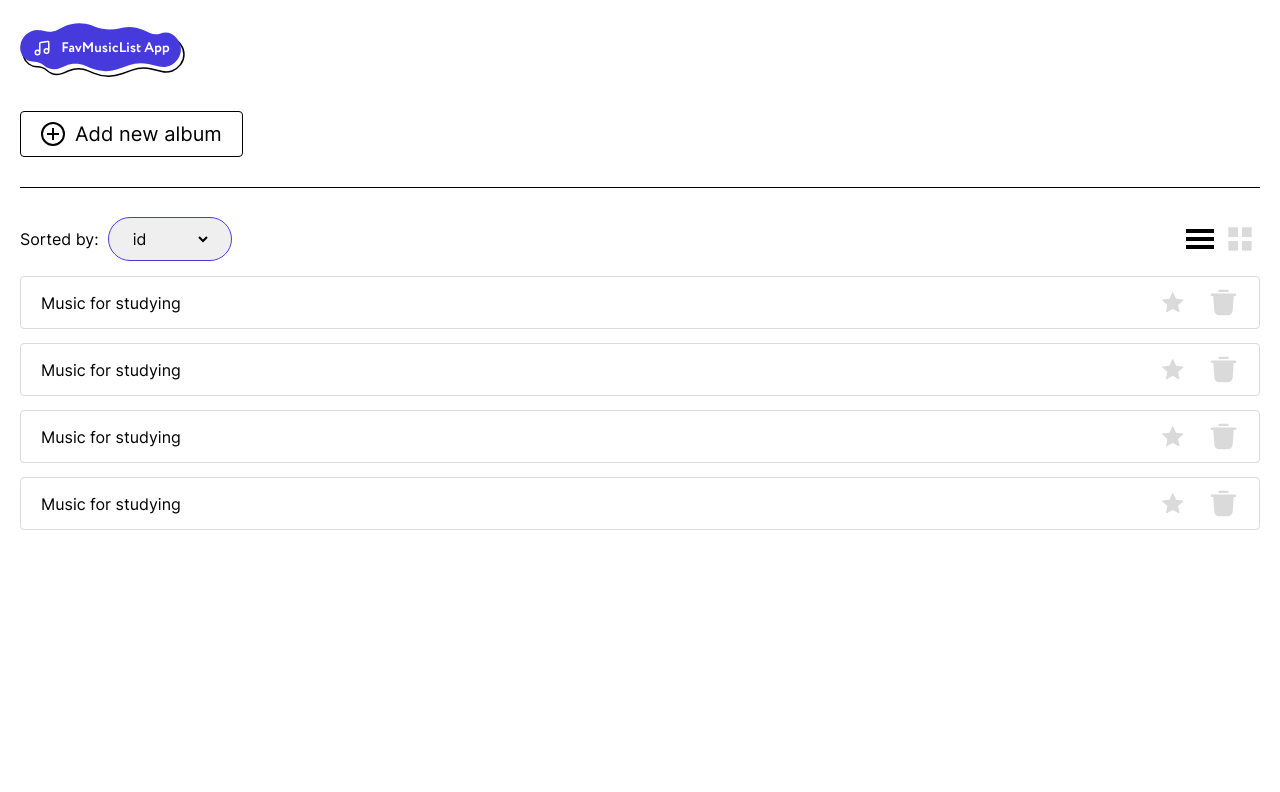
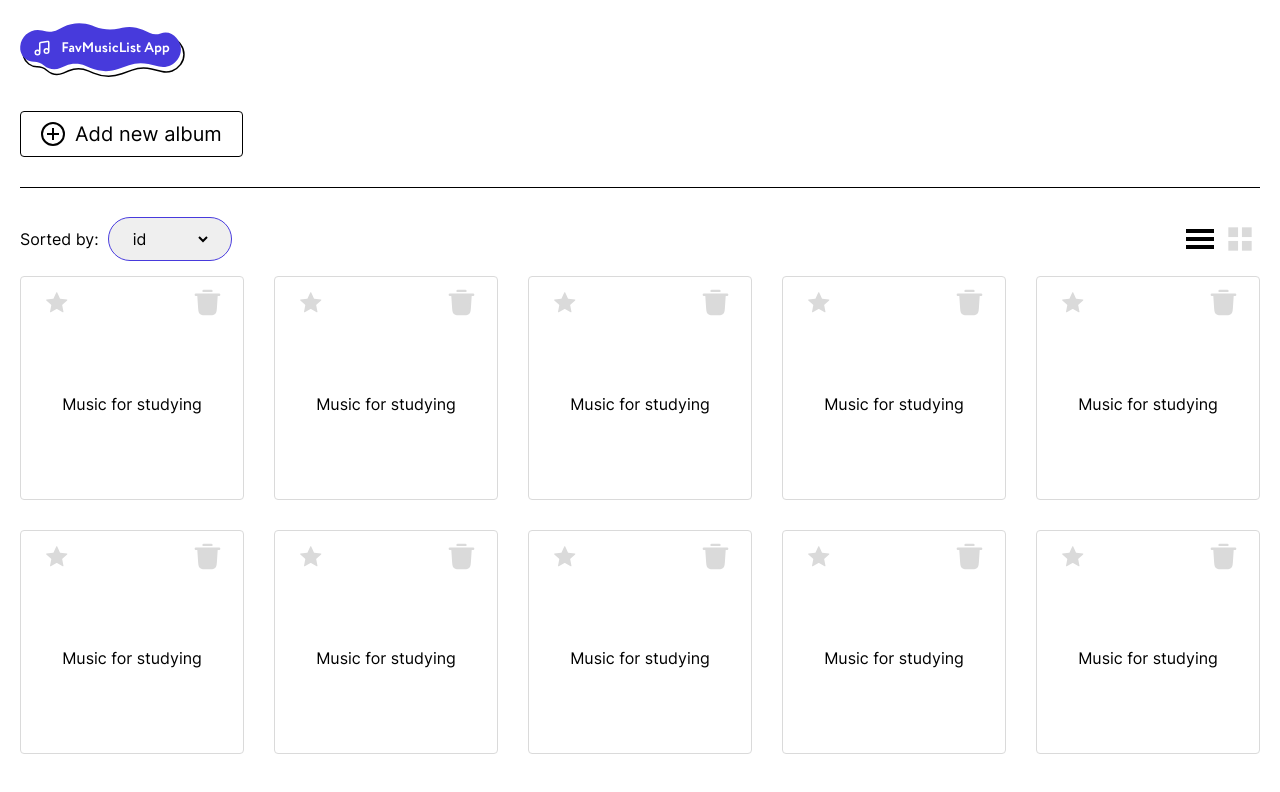
Before and after one commit to damian08k/FavMusicList, a React (Create React App) app: page / in a window 1280 px wide. Shown: the top 792 px of the page. Built offline with nearby package versions, Linux system fonts and the light colour scheme.

Commit message:
feat: Add displaying albums in grid view

```diff
--- a/src/components/AlbumsList/AlbumsList.module.css
+++ b/src/components/AlbumsList/AlbumsList.module.css
@@ -8,6 +8,3 @@
   align-items: center;
   justify-content: space-between;
 }
-
-.albums {
-}
--- a/src/components/AlbumsList/components/Albums/Albums.module.css
+++ b/src/components/AlbumsList/components/Albums/Albums.module.css
@@ -8,6 +8,14 @@
   gap: var(--spacing10);
 }
 
+.root.grid {
+  display: grid;
+  grid-template-columns: repeat(auto-fit, minmax(155px, 1fr));
+  justify-items: center;
+  justify-content: center;
+  gap: var(--spacing10);
+}
+
 @media (min-width: 912px) {
   .root {
     margin-top: var(--spacing16);
@@ -15,4 +23,9 @@
   .root.list {
     gap: var(--spacing14);
   }
+
+  .root.grid {
+    grid-template-columns: repeat(auto-fit, minmax(224px, 1fr));
+    gap: var(--spacing30);
+  }
 }
--- a/src/components/AlbumsList/components/Albums/Albums.tsx
+++ b/src/components/AlbumsList/components/Albums/Albums.tsx
@@ -4,8 +4,14 @@ import { Album } from "./components/Album/Album";
 export const Albums = () => {
   // TODO: in classes.list add condition with selected display option
   return (
-    <div className={`${classes.root} ${classes.list}`}>
+    <div className={`${classes.root} ${classes.grid}`}>
       {/* //TODO: This should be change to state mapping */}
+      <Album />
+      <Album />
+      <Album />
+      <Album />
+      <Album />
+      <Album />
       <Album />
       <Album />
       <Album />
--- a/src/components/AlbumsList/components/Albums/components/Album/Album.module.css
+++ b/src/components/AlbumsList/components/Albums/components/Album/Album.module.css
@@ -1,15 +1,13 @@
 .root {
+  padding: var(--spacing10) var(--spacing20);
+  border: 1px solid var(--greyColor);
+  border-radius: 4px;
 }
 
 .buttons {
   display: flex;
   justify-content: center;
   gap: var(--spacing20);
-}
-
-.x {
-  overflow: hidden;
-  white-space: nowrap;
 }
 
 .albumButton {
@@ -53,9 +51,6 @@
   display: flex;
   justify-content: space-between;
   align-items: center;
-  padding: var(--spacing10) var(--spacing20);
-  border: 1px solid var(--greyColor);
-  border-radius: 4px;
 }
 
 [data-display="list"] .albumName {
@@ -64,5 +59,31 @@
   white-space: nowrap;
 }
 
-[data-display="list"] .albumButton {
+.root[data-display="grid"] {
+  display: flex;
+  flex-direction: column;
+  width: 155px;
+  min-height: 155px;
 }
+
+[data-display="grid"] .albumName {
+  display: flex;
+  align-items: center;
+  justify-content: center;
+  height: 100%;
+  text-align: center;
+  order: 2;
+}
+
+[data-display="grid"] .buttons {
+  width: 100%;
+  justify-content: space-between;
+  order: 1;
+}
+
+@media (min-width: 912px) {
+  .root[data-display="grid"] {
+    width: 224px;
+    min-height: 224px;
+  }
+}
--- a/src/components/AlbumsList/components/Albums/components/Album/Album.tsx
+++ b/src/components/AlbumsList/components/Albums/components/Album/Album.tsx
@@ -5,7 +5,7 @@ import { ReactComponent as BinIcon } from "../../../../../../assets/icons/bin.sv
 export const Album = () => {
   return (
     // TODO: in data-display add condition with selected display option
-    <div className={classes.root} data-display={"list"}>
+    <div className={classes.root} data-display={"grid"}>
       <p className={classes.albumName}>Music for studying</p>
       <div className={classes.buttons}>
         <button
```
